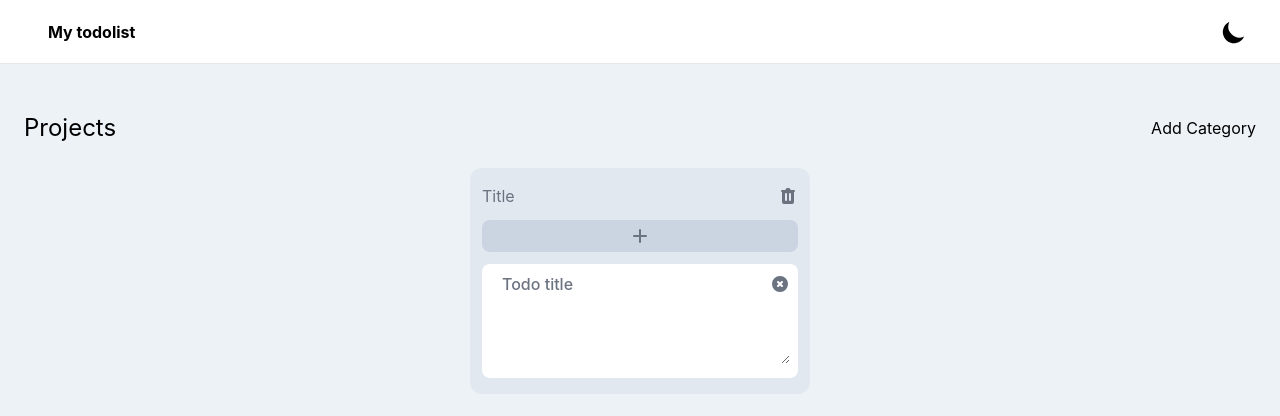
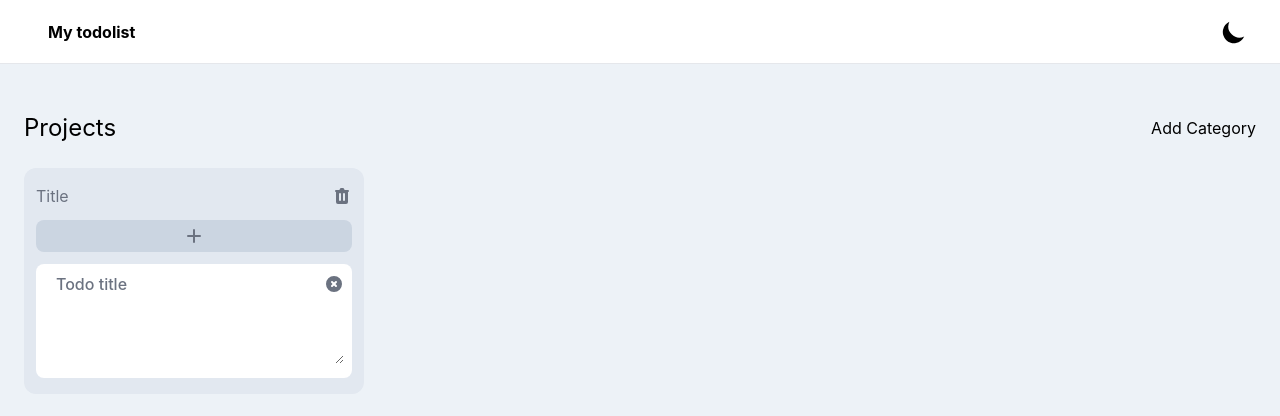
Before and after one commit to themattmayfield/custom-next-tailwind, a Next.js app: page / in a window 1280 px wide. Both pictures are taken after a click on the button "Add Category". Shown: the top 416 px of the page. Built offline with nearby package versions, Linux system fonts and the light colour scheme.

Commit message:
fix column scroll

```diff
--- a/components/Header.js
+++ b/components/Header.js
@@ -2,7 +2,7 @@ import RenderCurrentThemeChanger from "components/RenderCurrentThemeChanger";
 
 const Header = () => {
   return (
-    <div className="sticky top-0 z-10 flex-shrink-0 px-4 sm:px-6 lg:px-8 flex items-center h-16 bg-white dark:bg-black border-b border-gray-200 dark:border-todoDark justify-between">
+    <div className="top-0 z-10 flex-shrink-0 px-4 sm:px-6 lg:px-8 flex items-center h-16 bg-white dark:bg-black border-b border-gray-200 dark:border-todoDark justify-between">
       <div className="w-full inline-flex items-center">
         {/* <p>🚀</p> */}
         <p className="ml-4 text-sm sm:text-base font-bold">My todolist</p>
--- a/components/Layout.js
+++ b/components/Layout.js
@@ -33,10 +33,10 @@ const Layout = ({ children }) => {
         //   backgroundColor: currentTheme === "dark" ? "black" : "white",
         //   ...bgStyle,
         // }}
-        className={`bg-todoLight dark:bg-black min-h-full transition duration-300 ease-in-out`}
+        className={`bg-todoLight dark:bg-black h-full transition duration-300 ease-in-out overflow-y-hidden`}
       >
         <Header />
-        <main className="flex-1 max-w-7xl mx-auto w-full pt-4 sm:pt-12 px-4 xs:px-6">
+        <main className="flex-1 max-w-7xl mx-auto w-full pt-4 sm:pt-12 px-4 xs:px-6 h-full flex flex-col pb-8">
           {children}
         </main>
       </div>
--- a/pages/index.js
+++ b/pages/index.js
@@ -29,23 +29,30 @@ export default function Home() {
       <SubHeader dispatch={dispatch} />
       {/* {JSON.stringify(categories)} */}
 
+      <div className="relative flex-grow">
         <CategoryContainer>
           {categories.map((category, idx) => (
+            <div
+              key={category.id}
+              className="h-full whitespace-nowrap align-top"
+            >
               <Category
                 firstRender={firstRender}
                 key={idx}
                 category={category}
                 dispatch={dispatch}
               />
+            </div>
           ))}
         </CategoryContainer>
+      </div>
     </Layout>
   );
 }
 
 const CategoryContainer = ({ children }) => {
   return (
-    <div className="flex items-start gap-x-4 sm:gap-x-8 py-6 w-full overflow-x-scroll">
+    <div className="flex items-start gap-x-4 sm:gap-x-8 py-6 w-full overflow-x-scroll overflow-y-hidden pb-8 mb-8 absolute bottom-0 left-0 right-0 top-0 whitespace-nowrap flex-grow">
       {children}
     </div>
   );
@@ -63,8 +70,9 @@ const Category = ({ category, dispatch, firstRender }) => {
   return (
     <div
       ref={ref}
-      className="bg-slate-200 dark:bg-todoDark/50 rounded-xl px-3 py-4 w-[340px] max-h-fit mx-auto flex-shrink-0"
+      className="bg-slate-200 dark:bg-todoDark/50 rounded-xl px-3 py-4 w-[340px] mx-auto flex flex-col max-h-full relative whitespace-normal"
     >
+      <div className="relative">
         <div className="flex items-center justify-between">
           <CustomInput
             placeholder="Title"
@@ -95,7 +103,8 @@ const Category = ({ category, dispatch, firstRender }) => {
         >
           <PlusIcon className="h-5 w-5 text-gray-500 dark:text-zinc-700" />
         </button>
-      <div className="space-y-6">
+      </div>
+      <div className="space-y-6 flex-auto min-h-0 overflow-y-auto ">
         {category.todos.map((item) => (
           <div
             key={item.id}
```
Lines whose indentation alone changed are shown as unchanged.
